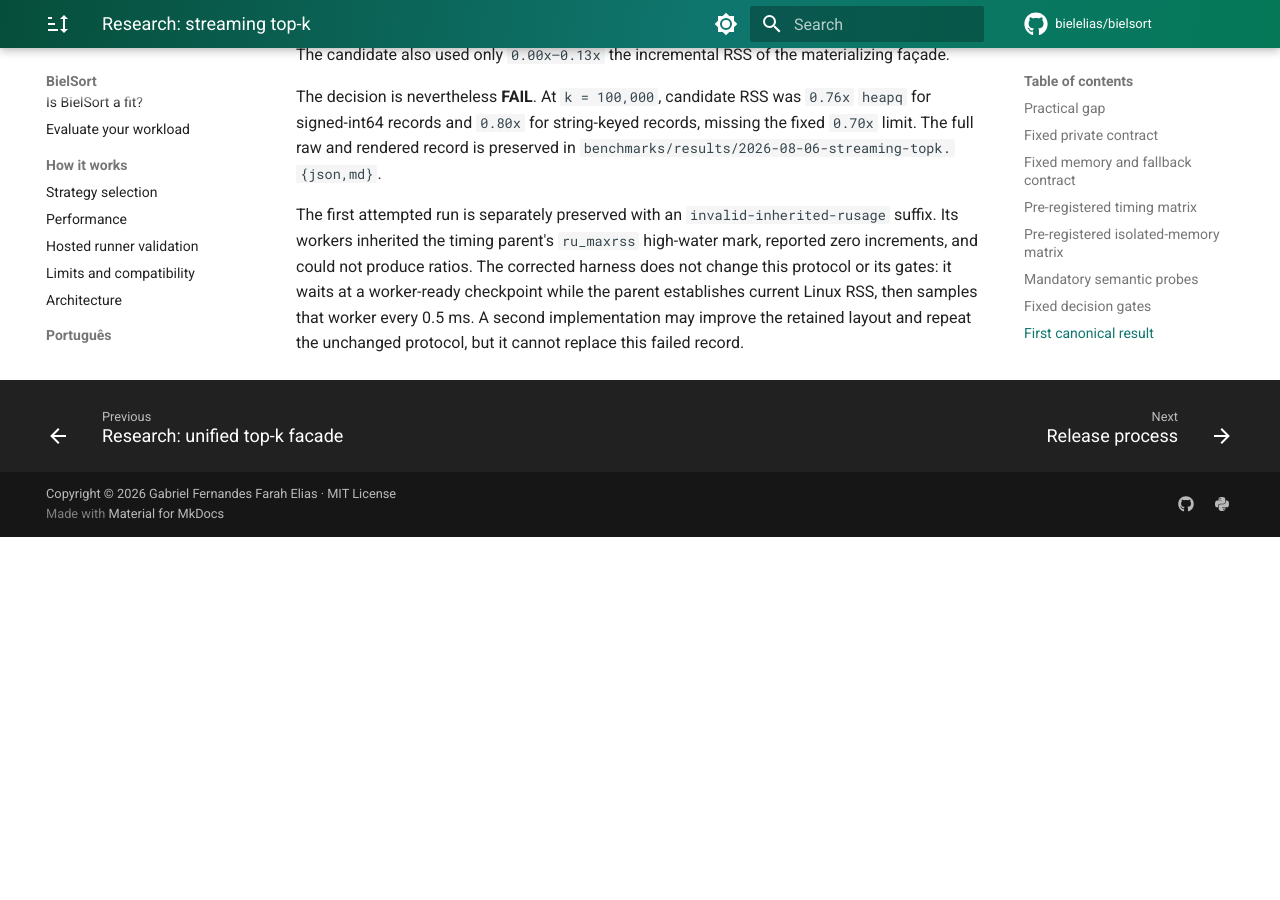
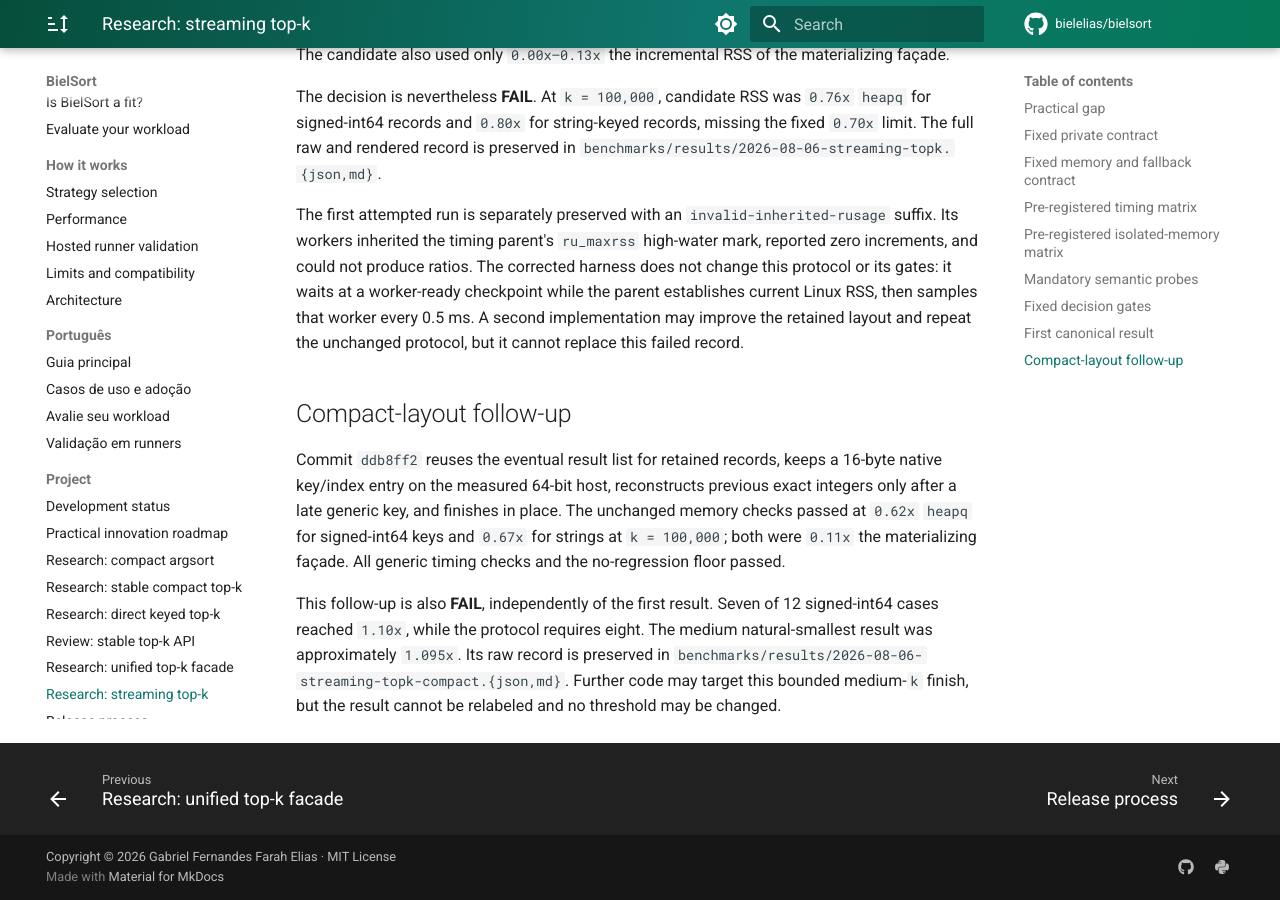
Before and after one commit to bielelias/bielsort, an MkDocs documentation site: the page built from docs/streaming-topk-research.md, in a window 1280 px wide and 900 px high, scrolled down 4602 px. Built offline with MkDocs 1.6.1 and Material for MkDocs 9.7.7, drawn with Linux system fonts in a browser that asks for light colours; comment, search, counter and statistics services are not loaded; before the commit the page ends 5139 px from its top, so only the background shows below that.

Commit message:
Record compact streaming gate result

```diff
--- a/docs/streaming-topk-research.md
+++ b/docs/streaming-topk-research.md
@@ -207,3 +207,20 @@
 checkpoint while the parent establishes current Linux RSS, then samples that
 worker every 0.5 ms. A second implementation may improve the retained layout
 and repeat the unchanged protocol, but it cannot replace this failed record.
+
+## Compact-layout follow-up
+
+Commit `ddb8ff2` reuses the eventual result list for retained records, keeps a
+16-byte native key/index entry on the measured 64-bit host, reconstructs
+previous exact integers only after a late generic key, and finishes in place.
+The unchanged memory checks passed at `0.62x` `heapq` for signed-int64 keys and
+`0.67x` for strings at `k = 100,000`; both were `0.11x` the materializing
+façade. All generic timing checks and the no-regression floor passed.
+
+This follow-up is also **FAIL**, independently of the first result. Seven of
+12 signed-int64 cases reached `1.10x`, while the protocol requires eight. The
+medium natural-smallest result was approximately `1.095x`. Its raw record is
+preserved in
+`benchmarks/results/2026-08-06-streaming-topk-compact.{json,md}`. Further code
+may target this bounded medium-`k` finish, but the result cannot be relabeled
+and no threshold may be changed.
```
Also changed, not shown: CHANGELOG.md (+5 -0 lines), ROADMAP.md (+5 -3 lines), benchmarks/results/2026-08-06-streaming-topk-compact.md (added, +64 -0 lines), docs/development-status.md (+16 -0 lines), docs/innovation-roadmap.md (+7 -0 lines), 1 other file.
